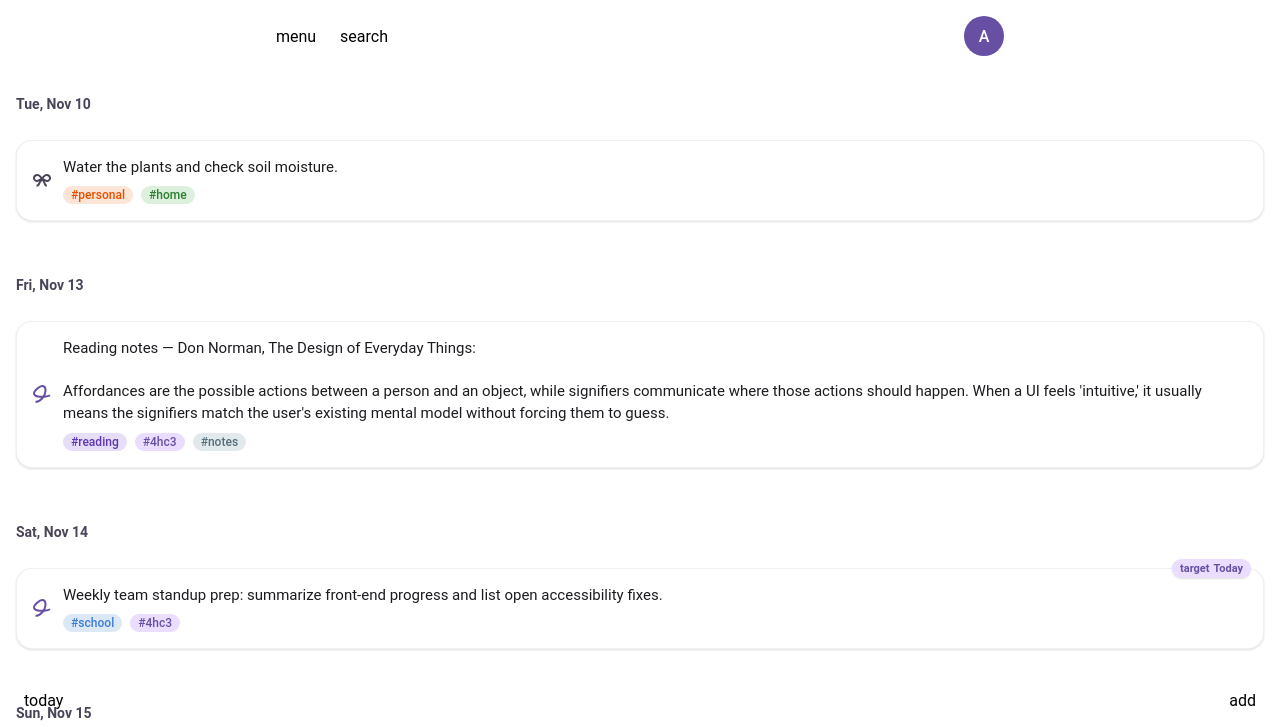
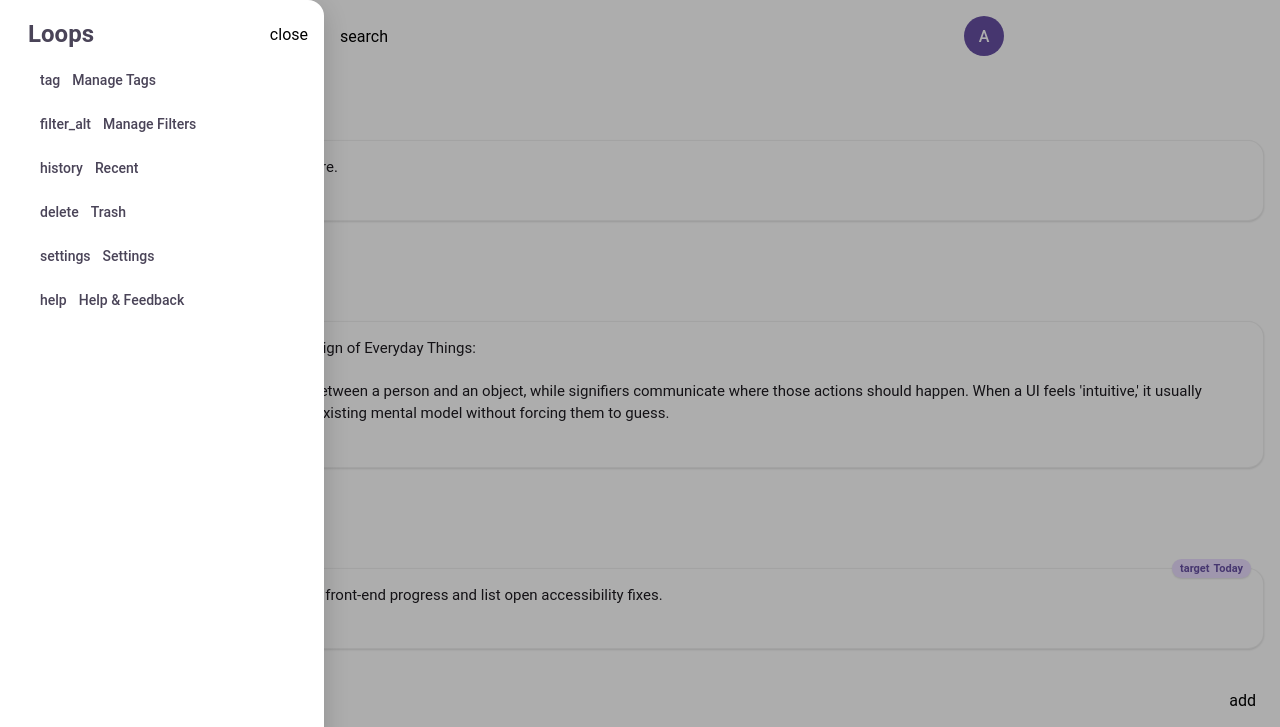
Before and after one commit to Dr-Geiskkovitch-McMaster/compsci-4hc3-fall-2026-milestone-3-group-4, a website: page index.html in a window 1280 px wide. Both pictures are taken after a click on the element "menu". Shown: the top 727 px of the page. Drawn offline with nearby package versions, Linux system fonts and the light colour scheme; a script that the page names is missing.

Commit message:
added side panel with dummy options

```diff
--- a/css/main.css
+++ b/css/main.css
@@ -841,3 +841,76 @@ label[for="review-tag"] {
     left: 24px;
     z-index: 1000;
 }
+
+/* Navigation side drawer */
+.nav-drawer[hidden],
+.nav-drawer-backdrop[hidden] {
+    display: none;
+}
+
+.nav-drawer-backdrop {
+    position: fixed;
+    inset: 0;
+    background-color: rgba(0, 0, 0, 0.32);
+    z-index: 1099;
+}
+
+.nav-drawer {
+    position: fixed;
+    top: 0;
+    left: 0;
+    bottom: 0;
+    width: min(300px, 82vw);
+    background-color: white;
+    border-top-right-radius: 16px;
+    border-bottom-right-radius: 16px;
+    box-shadow: 0 8px 24px rgba(0, 0, 0, 0.18);
+    z-index: 1100;
+    display: flex;
+    flex-direction: column;
+    padding: 16px 12px;
+    overflow-y: auto;
+}
+
+.nav-drawer-header {
+    display: flex;
+    align-items: center;
+    justify-content: space-between;
+    padding: 4px 4px 12px 16px;
+}
+
+.nav-drawer-title {
+    font-size: 16px;
+    font-weight: 600;
+    color: var(--md-sys-color-on-surface-variant);
+    font-size: 24px;
+}
+
+.nav-drawer-list {
+    display: flex;
+    flex-direction: column;
+    gap: 4px;
+}
+
+.nav-drawer-list md-divider {
+    margin: 8px 4px;
+}
+
+.nav-drawer-item {
+    position: relative;
+    display: flex;
+    align-items: center;
+    gap: 12px;
+    width: 100%;
+    padding: 12px 16px;
+    border: none;
+    border-radius: 999px;
+    background: transparent;
+    color: var(--md-sys-color-on-surface-variant);
+    font: inherit;
+    font-size: 14px;
+    font-weight: 500;
+    text-align: left;
+    cursor: pointer;
+    overflow: hidden;
+}
--- a/index.html
+++ b/index.html
@@ -47,6 +47,49 @@
         </div>
 
     </header>
+
+    <!-- Navigation side drawer -->
+    <div id="nav-drawer-backdrop" class="nav-drawer-backdrop" hidden></div>
+    <aside id="nav-drawer" class="nav-drawer" hidden role="dialog" aria-modal="true" aria-label="Secondary navigation">
+        <div class="nav-drawer-header">
+            <span class="nav-drawer-title">Loops</span>
+            <md-icon-button id="nav-drawer-close" aria-label="Close menu">
+                <md-icon>close</md-icon>
+            </md-icon-button>
+        </div>
+        <nav class="nav-drawer-list">
+            <button type="button" class="nav-drawer-item" data-feature="Manage Tags" data-context="View, rename, recolor, and delete custom tags across your notes.">
+                <md-ripple></md-ripple>
+                <md-icon aria-hidden="true">tag</md-icon>
+                <span>Manage Tags</span>
+            </button>
+            <button type="button" class="nav-drawer-item" data-feature="Manage Filters" data-context="Edit, reorder, or remove saved filter presets used in Browse and Review.">
+                <md-ripple></md-ripple>
+                <md-icon aria-hidden="true">filter_alt</md-icon>
+                <span>Manage Filters</span>
+            </button>
+            <button type="button" class="nav-drawer-item" data-feature="Recent" data-context="Quickly revisit recently created or edited notes.">
+                <md-ripple></md-ripple>
+                <md-icon aria-hidden="true">history</md-icon>
+                <span>Recent</span>
+            </button>
+            <button type="button" class="nav-drawer-item" data-feature="Trash" data-context="Restore deleted notes or permanently clear them from Trash.">
+                <md-ripple></md-ripple>
+                <md-icon aria-hidden="true">delete</md-icon>
+                <span>Trash</span>
+            </button>
+            <button type="button" class="nav-drawer-item" data-feature="Settings" data-context="Configure theme, sync, notification defaults, and account preferences.">
+                <md-ripple></md-ripple>
+                <md-icon aria-hidden="true">settings</md-icon>
+                <span>Settings</span>
+            </button>
+            <button type="button" class="nav-drawer-item" data-feature="Help &amp; Feedback" data-context="View documentation, keyboard/gesture tips, or send feedback.">
+                <md-ripple></md-ripple>
+                <md-icon aria-hidden="true">help</md-icon>
+                <span>Help &amp; Feedback</span>
+            </button>
+        </nav>
+    </aside>
 
     <!--SANA STUFF: side pannel and search bar stuff-->
 
--- a/js/main.js
+++ b/js/main.js
@@ -20,7 +20,34 @@ const views = document.querySelectorAll('.app-view');
 const topNav = document.querySelector('.top-nav-bar');
 
 const topNavMenu = document.getElementById('top-nav-menu');
-topNavMenu.addEventListener('click', () => showPrototypeModal('topNavMenu'));
+const navDrawer = document.getElementById('nav-drawer');
+const navDrawerBackdrop = document.getElementById('nav-drawer-backdrop');
+const navDrawerClose = document.getElementById('nav-drawer-close');
+
+function openNavDrawer() {
+  if (!navDrawer || !navDrawerBackdrop) return;
+  navDrawer.hidden = false;
+  navDrawerBackdrop.hidden = false;
+}
+
+function closeNavDrawer() {
+  if (!navDrawer || !navDrawerBackdrop) return;
+  navDrawer.hidden = true;
+  navDrawerBackdrop.hidden = true;
+}
+
+topNavMenu?.addEventListener('click', openNavDrawer);
+navDrawerClose?.addEventListener('click', closeNavDrawer);
+navDrawerBackdrop?.addEventListener('click', closeNavDrawer);
+
+document.querySelectorAll('.nav-drawer-item').forEach(item => {
+  item.addEventListener('click', () => {
+    const feature = item.dataset.feature ?? '';
+    const context = item.dataset.context ?? '';
+    closeNavDrawer();
+    window.showPrototypeModal(feature, context);
+  });
+});
 
 const avatarMenu = document.getElementById('top-nav-avatar');
 avatarMenu.addEventListener('click', () => showPrototypeModal('topNavAvatar'));
```
